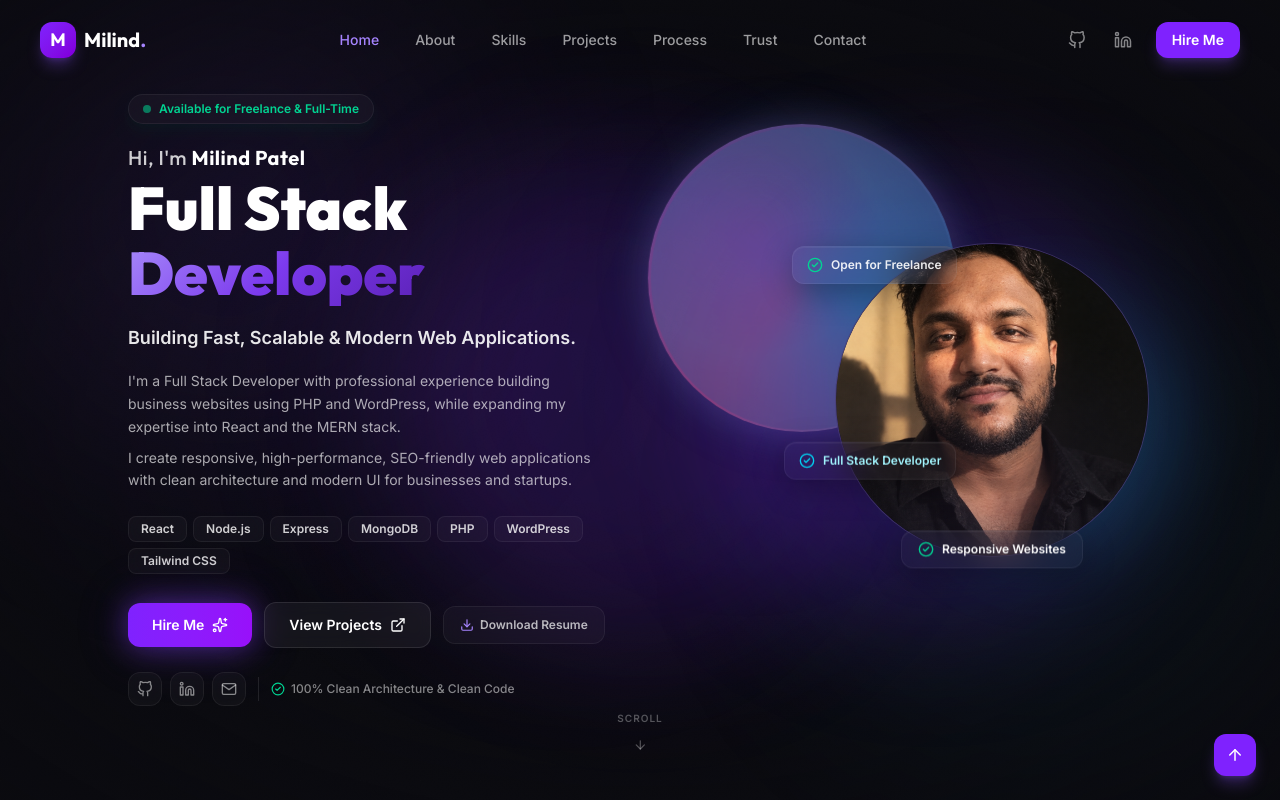
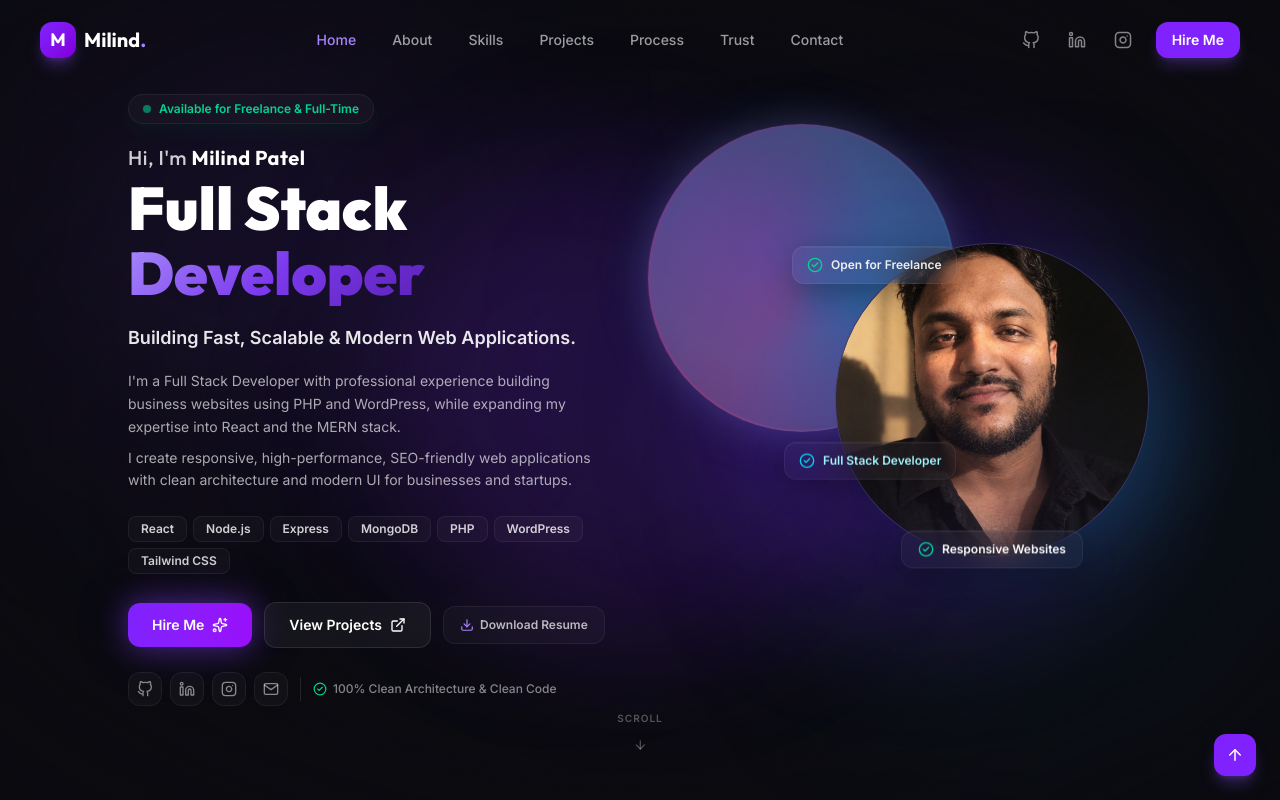
Before and after one commit to milindpatel1432/milindportfolio, a React (Vite) app: page / in a window 1280 px wide. Shown: the top 800 px of the page. Built offline with nearby package versions, Linux system fonts and the light colour scheme.

Commit message:
fix(seo): update domain to milindpatel.in in index.html and update LinkedIn/Instagram links

```diff
--- a/index.html
+++ b/index.html
@@ -14,24 +14,24 @@
     <meta name="author" content="Milind" />
     <meta name="robots" content="index, follow" />
     <meta name="theme-color" content="#0a0a0f" />
-    <link rel="canonical" href="https://milind.dev/" />
+    <link rel="canonical" href="https://milindpatel.in/" />
 
     <!-- Open Graph -->
     <meta property="og:type" content="website" />
-    <meta property="og:url" content="https://milind.dev/" />
+    <meta property="og:url" content="https://milindpatel.in/" />
     <meta property="og:title" content="Milind — Full Stack Developer & Creative Engineer" />
     <meta property="og:description" content="Building premium digital experiences with modern web technologies." />
-    <meta property="og:image" content="https://milind.dev/og-image.png" />
+    <meta property="og:image" content="https://milindpatel.in/og-image.png" />
     <meta property="og:image:width" content="1200" />
     <meta property="og:image:height" content="630" />
     <meta property="og:site_name" content="Milind Portfolio" />
 
     <!-- Twitter Card -->
     <meta name="twitter:card" content="summary_large_image" />
-    <meta name="twitter:url" content="https://milind.dev/" />
+    <meta name="twitter:url" content="https://milindpatel.in/" />
     <meta name="twitter:title" content="Milind — Full Stack Developer & Creative Engineer" />
     <meta name="twitter:description" content="Building premium digital experiences with modern web technologies." />
-    <meta name="twitter:image" content="https://milind.dev/og-image.png" />
+    <meta name="twitter:image" content="https://milindpatel.in/og-image.png" />
 
     <!-- Schema.org Person -->
     <script type="application/ld+json">
@@ -39,12 +39,13 @@
       "@context": "https://schema.org",
       "@type": "Person",
       "name": "Milind",
-      "url": "https://milind.dev",
+      "url": "https://milindpatel.in",
       "jobTitle": "Full Stack Developer",
       "description": "Full Stack Developer and Creative Engineer building premium digital experiences.",
       "sameAs": [
         "https://github.com/milindpatel1432",
-        "https://linkedin.com/in/milind"
+        "https://www.linkedin.com/in/milind-patel2803/",
+        "https://instagram.com/its_milind_28"
       ]
     }
     </script>
--- a/src/components/Contact/Contact.jsx
+++ b/src/components/Contact/Contact.jsx
@@ -11,7 +11,7 @@ const iconMap = { mail: Mail, phone: Phone, 'map-pin': MapPin };
 
 const socialLinks = [
   { href: 'https://github.com/milindpatel1432', Icon: FiGithub, label: 'GitHub', color: 'hover:text-white' },
-  { href: 'https://linkedin.com/in/milind', Icon: FiLinkedin, label: 'LinkedIn', color: 'hover:text-blue-400' },
+  { href: 'https://www.linkedin.com/in/milind-patel2803/', Icon: FiLinkedin, label: 'LinkedIn', color: 'hover:text-blue-400' },
   { href: 'https://instagram.com/its_milind_28', Icon: FiInstagram, label: 'Instagram', color: 'hover:text-pink-400' },
 ];
 
--- a/src/components/Footer/Footer.jsx
+++ b/src/components/Footer/Footer.jsx
@@ -1,12 +1,13 @@
 import { motion } from 'framer-motion';
 import { ArrowUp } from 'lucide-react';
-import { FiGithub, FiLinkedin, FiMail } from 'react-icons/fi';
+import { FiGithub, FiLinkedin, FiInstagram, FiMail } from 'react-icons/fi';
 import { navLinks } from '../../utils/data';
 import { viewportOnce } from '../../utils/animations';
 
 const socialLinks = [
   { href: 'https://github.com/milindpatel1432', Icon: FiGithub, label: 'GitHub' },
-  { href: 'https://linkedin.com/in/milind', Icon: FiLinkedin, label: 'LinkedIn' },
+  { href: 'https://www.linkedin.com/in/milind-patel2803/', Icon: FiLinkedin, label: 'LinkedIn' },
+  { href: 'https://instagram.com/its_milind_28', Icon: FiInstagram, label: 'Instagram' },
   { href: 'mailto:milindpatel1432@gmail.com', Icon: FiMail, label: 'Email' },
 ];
 
--- a/src/components/Hero/Hero.jsx
+++ b/src/components/Hero/Hero.jsx
@@ -1,7 +1,7 @@
 import { useState, useEffect } from 'react';
 import { motion } from 'framer-motion';
 import { ArrowDown, CheckCircle2, Download, Sparkles, ExternalLink } from 'lucide-react';
-import { FiGithub, FiLinkedin, FiMail } from 'react-icons/fi';
+import { FiGithub, FiLinkedin, FiInstagram, FiMail } from 'react-icons/fi';
 import Button from '../Button/Button';
 import {
   staggerContainer,
@@ -23,7 +23,8 @@ const techBadges = [
 
 const socialLinks = [
   { href: 'https://github.com/milindpatel1432', Icon: FiGithub, label: 'GitHub' },
-  { href: 'https://linkedin.com/in/milind', Icon: FiLinkedin, label: 'LinkedIn' },
+  { href: 'https://www.linkedin.com/in/milind-patel2803/', Icon: FiLinkedin, label: 'LinkedIn' },
+  { href: 'https://instagram.com/its_milind_28', Icon: FiInstagram, label: 'Instagram' },
   { href: 'mailto:milindpatel1432@gmail.com', Icon: FiMail, label: 'Email' },
 ];
 
--- a/src/components/Navbar/Navbar.jsx
+++ b/src/components/Navbar/Navbar.jsx
@@ -5,7 +5,7 @@ import { navLinks } from '../../utils/data';
 import { useScrollSpy } from '../../hooks/useScrollSpy';
 import { cn } from '../../utils/cn';
 import Button from '../Button/Button';
-import { FiGithub, FiLinkedin } from 'react-icons/fi';
+import { FiGithub, FiLinkedin, FiInstagram } from 'react-icons/fi';
 
 const sectionIds = navLinks.map((l) => l.id);
 
@@ -104,13 +104,22 @@ export default function Navbar() {
               <FiGithub size={18} />
             </a>
             <a
-              href="https://linkedin.com/in/milind"
+              href="https://www.linkedin.com/in/milind-patel2803/"
               target="_blank"
               rel="noopener noreferrer"
               aria-label="LinkedIn profile"
               className="text-white/50 hover:text-white transition-colors duration-200 p-2 rounded-lg hover:bg-white/5"
             >
               <FiLinkedin size={18} />
+            </a>
+            <a
+              href="https://instagram.com/its_milind_28"
+              target="_blank"
+              rel="noopener noreferrer"
+              aria-label="Instagram profile"
+              className="text-white/50 hover:text-white transition-colors duration-200 p-2 rounded-lg hover:bg-white/5"
+            >
+              <FiInstagram size={18} />
             </a>
             <Button
               href="#contact"
@@ -217,7 +226,8 @@ export default function Navbar() {
                 <div className="flex items-center justify-center gap-4">
                   {[
                     { href: 'https://github.com/milindpatel1432', Icon: FiGithub, label: 'GitHub' },
-                    { href: 'https://linkedin.com/in/milind', Icon: FiLinkedin, label: 'LinkedIn' },
+                    { href: 'https://www.linkedin.com/in/milind-patel2803/', Icon: FiLinkedin, label: 'LinkedIn' },
+                    { href: 'https://instagram.com/its_milind_28', Icon: FiInstagram, label: 'Instagram' },
                   ].map(({ href, Icon, label }) => (
                     <a
                       key={label}
--- a/src/utils/data.js
+++ b/src/utils/data.js
@@ -19,7 +19,8 @@ export const navLinks = [
 
 export const socialLinks = [
   { label: 'GitHub', href: 'https://github.com/milindpatel1432', icon: 'github' },
-  { label: 'LinkedIn', href: 'https://linkedin.com/in/milind', icon: 'linkedin' },
+  { label: 'LinkedIn', href: 'https://www.linkedin.com/in/milind-patel2803/', icon: 'linkedin' },
+  { label: 'Instagram', href: 'https://instagram.com/its_milind_28', icon: 'instagram' },
   { label: 'Email', href: 'mailto:milindpatel1432@gmail.com', icon: 'mail' },
 ];
 
```
